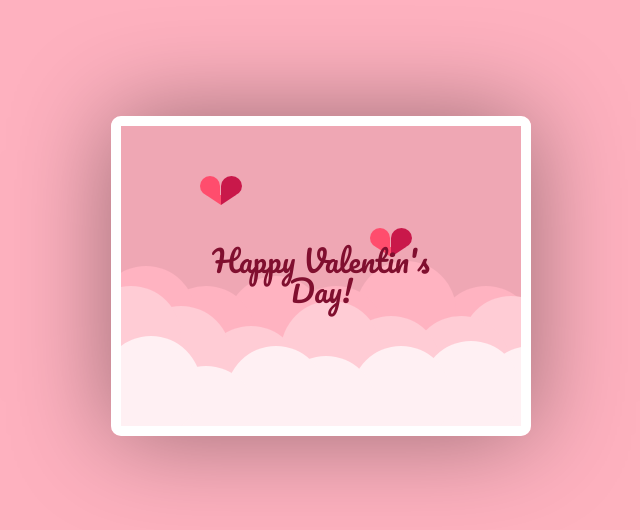
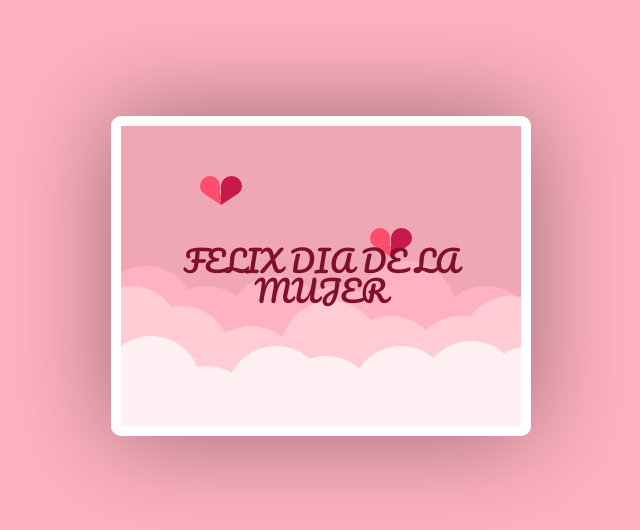
Before and after one commit to frank12j/valentine-card, a plain HTML site: page index.html in a window 1280 px wide. Shown: the part 132-662 px from the top of the page, without its empty margins (319-959 px from the left). Drawn offline with Linux system fonts and the light colour scheme.

Commit message:
Update index.html

```diff
--- a/index.html
+++ b/index.html
@@ -4,7 +4,7 @@
     <meta charset="UTF-8" />
     <meta name="viewport" content="width=device-width, initial-scale=1.0" />
     <link rel="stylesheet" href="style.css" />
-    <title>Happy Valentine Day</title>
+    <title>FELIZ DIA DE LA MUJER</title>
   </head>
   <body>
     <div class="happy-valentines">
@@ -33,7 +33,7 @@
           </div>
         </div>
         <div class="text">
-          <span>Happy Valentin's <br /></span>Day!
+          <span>FELIX DIA DE LA  <br /></span>MUJER
         </div>
       </div>
     </div>
```
